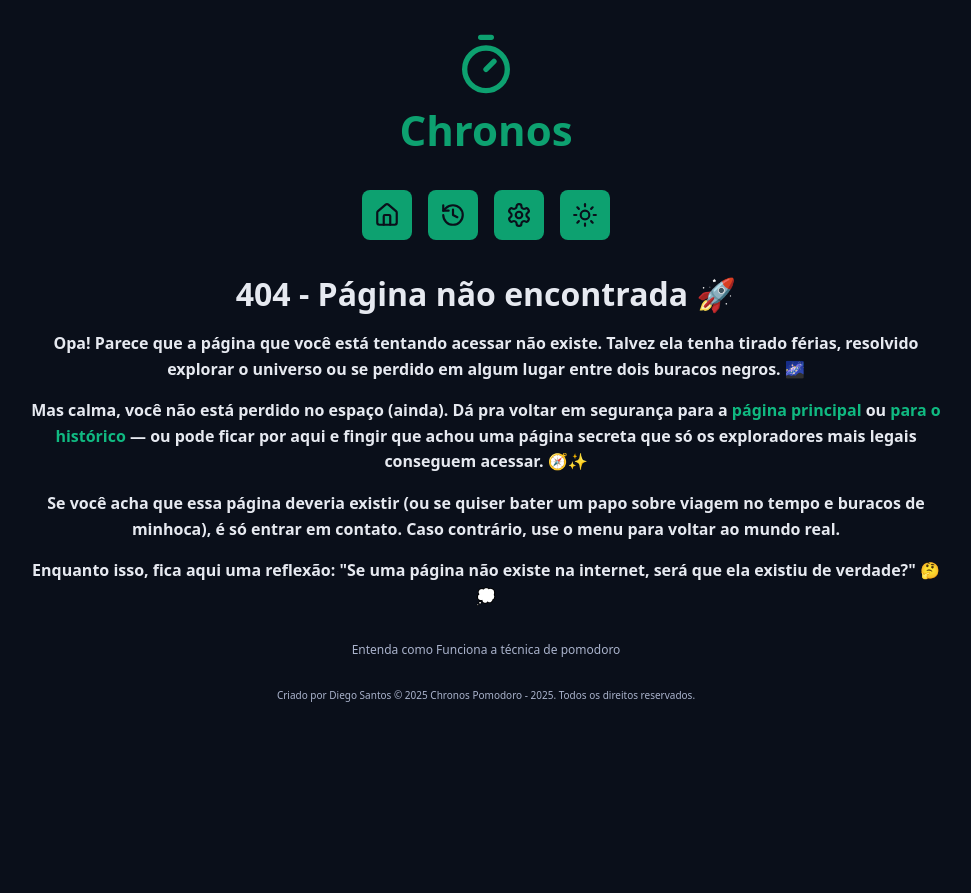
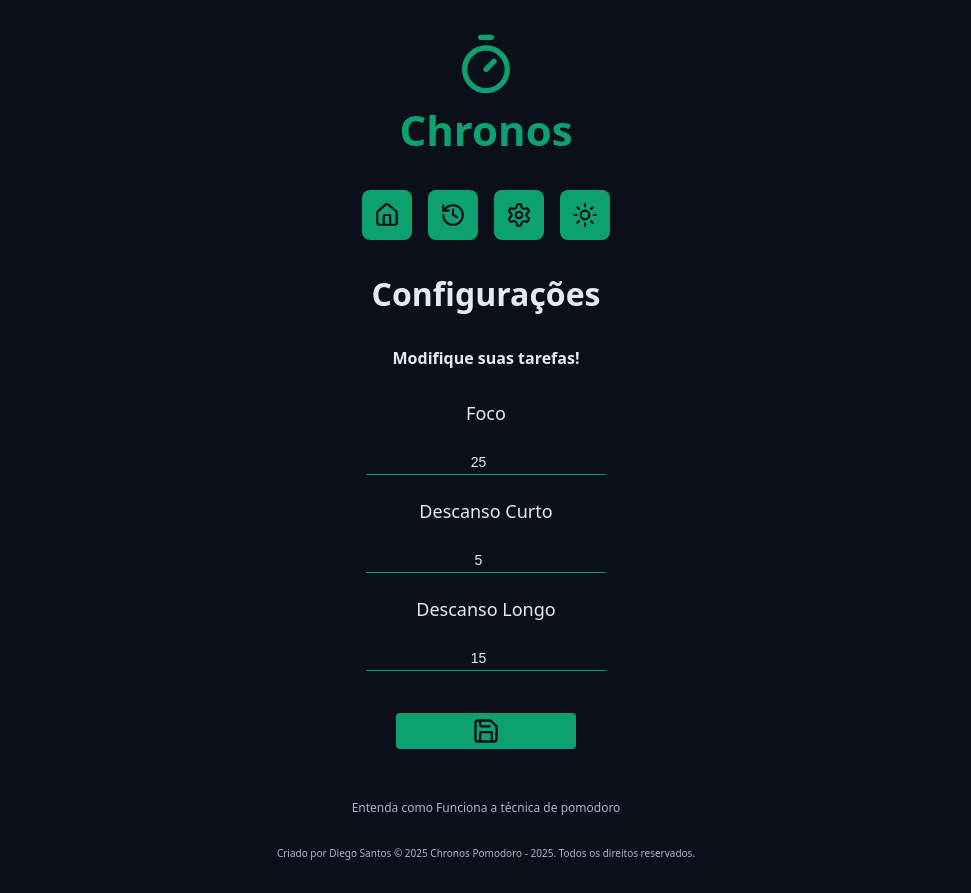
Before and after one commit to diegosantos-engtads/pomodoro-project, a React (Vite) app: page /settings in a window 1280 px wide. Shown: the whole page, without its empty margins (154-1125 px from the left). Before the commit the page ends 800 px from the top, so only its background shows below. Built offline with nearby package versions, Linux system fonts and the light colour scheme.

Commit message:
chore: final adjustments and ready for deploy

```diff
--- /dev/null
+++ b/src/components/Dialog/index.tsx
@@ -0,0 +1,31 @@
+import { ToastContentProps } from 'react-toastify';
+import { DefaultButton } from '../DefaultButton';
+import { ThumbsDownIcon, ThumbsUpIcon } from 'lucide-react';
+
+import styles from './styles.module.css';
+
+export function Dialog({ closeToast, data }: ToastContentProps<string>) {
+  return (
+    <>
+      <div className={styles.container}>
+        <p>{data}</p>
+
+        <div className={styles.buttonsContainer}>
+          <DefaultButton
+            onClick={() => closeToast(true)}
+            icon={<ThumbsUpIcon />}
+            aria-label='Confirmar ação e fechar'
+            title='Confirmar ação e fechar'
+          />
+          <DefaultButton
+            onClick={() => closeToast(false)}
+            icon={<ThumbsDownIcon />}
+            color='red'
+            aria-label='Cancelar ação e fechar'
+            title='Cancelar ação e fechar'
+          />
+        </div>
+      </div>
+    </>
+  );
+}
--- /dev/null
+++ b/src/components/Dialog/styles.module.css
@@ -0,0 +1,24 @@
+.container {
+  display: flex;
+  flex-direction: column;
+  align-items: center;
+  justify-content: center;
+  gap: 1.6rem;
+  width: 100%;
+}
+
+.buttonsContainer {
+  display: flex;
+  gap: 2rem;
+}
+
+.buttonsContainer button {
+  width: 4rem;
+  height: 4rem;
+  margin: 0;
+}
+
+.buttonsContainer svg {
+  width: 1.6rem;
+  height: 1.6rem;
+}
--- a/src/components/adapters/showMessage.ts
+++ b/src/components/adapters/showMessage.ts
@@ -1,4 +1,5 @@
 import { toast } from 'react-toastify';
+import { Dialog } from '../Dialog';
 
 export const showMessage = {
   succes: (msg: string) => toast.success(msg),
@@ -7,4 +8,17 @@ export const showMessage = {
   warning: (msg: string) => toast.warning(msg),
   info: (msg: string) => toast.info(msg),
   dismiss: () => toast.dismiss(),
+  confirm: (data: string, onClosing: (confirmation: boolean) => void) => {
+    toast(Dialog, {
+      data,
+      onClose: confirmation => {
+        if (confirmation) return onClosing(true);
+        return onClosing(false);
+      },
+      autoClose: false,
+      closeOnClick: false,
+      closeButton: false,
+      draggable: false,
+    });
+  },
 };
--- a/src/contexts/TaskContext/taskActions.ts
+++ b/src/contexts/TaskContext/taskActions.ts
@@ -1,4 +1,5 @@
 import { TaskModel } from '../../modules/TaskModel';
+import { TaskStateModel } from '../../modules/TaskStateModel';
 
 export enum TaskActionsTypes {
   START_TASK = 'START_TASK',
@@ -6,6 +7,7 @@ export enum TaskActionsTypes {
   RESET_STATE = 'RESET_STATE',
   COUNT_DOWN = 'COUNT_DOWN',
   COMPLETE_TASK = 'COMPLETE_TASK',
+  CHANGE_SETTINGS = 'COMPLETE_SETTINGS',
 }
 
 export type TaskActionsWithPayload =
@@ -16,6 +18,10 @@ export type TaskActionsWithPayload =
   | {
       type: TaskActionsTypes.COUNT_DOWN;
       payload: { secondRemaining: number };
+    }
+  | {
+      type: TaskActionsTypes.CHANGE_SETTINGS;
+      payload: TaskStateModel['config'];
     }
   | {
       type: TaskActionsTypes.INTERRUPT_TASK;
--- a/src/contexts/TaskContext/taskReducer.ts
+++ b/src/contexts/TaskContext/taskReducer.ts
@@ -62,6 +62,9 @@ export function taskReducer(
         ),
       };
     }
+    case TaskActionsTypes.CHANGE_SETTINGS: {
+      return { ...state, config: { ...action.payload } };
+    }
     default:
       return state;
   }
--- a/src/pages/AboutPomodoro/index.tsx
+++ b/src/pages/AboutPomodoro/index.tsx
@@ -1,3 +1,4 @@
+import { useEffect } from 'react';
 import { Container } from '../../components/Container';
 import { GenericHtml } from '../../components/GenericHtml';
 import { Heading } from '../../components/Heading';
@@ -5,6 +6,9 @@ import { RouterLink } from '../../components/RouterLink';
 import { MainTemplate } from '../../templates/MainTemplate';
 
 export function AboutPomodoro() {
+  useEffect(() => {
+    document.title = 'Técnica Pomodoro - Chronos';
+  }, []);
   return (
     <MainTemplate>
       <GenericHtml>
--- a/src/pages/History/index.tsx
+++ b/src/pages/History/index.tsx
@@ -9,11 +9,13 @@ import { formatDate } from '../../utils/formatDate';
 import { getTaskStatus } from '../../utils/getTaskStatus';
 import { useEffect, useState } from 'react';
 import { sortTasks, SortTasksOptions } from '../../utils/sortTasks';
+import { showMessage } from '../../components/adapters/showMessage';
 import { TaskActionsTypes } from '../../contexts/TaskContext/taskActions';
 
 export function History() {
   const { state, dispatch } = useTaskContext();
   const hasTasks = state.tasks.length > 0;
+  const [confirmCleatHistory, setConfirmClearHistory] = useState(false);
   const [sortTasksOptions, setSortTaskOptions] = useState<SortTasksOptions>(
     () => {
       return {
@@ -45,9 +47,29 @@ export function History() {
       }),
     }));
   }, [state.tasks]);
+
+  useEffect(() => {
+    if (!confirmCleatHistory) return;
+    setConfirmClearHistory(false);
+
+    dispatch({ type: TaskActionsTypes.RESET_STATE });
+  }, [confirmCleatHistory, dispatch]);
+
+  useEffect(() => {
+    return () => {
+      showMessage.dismiss();
+    };
+  }, []);
+
+  useEffect(() => {
+    document.title = 'Histórico - Chronos';
+  }, []);
+
   function handrleResetHistory() {
-    if (!confirm('Tem certeza que deseja apagar o histórico')) return;
-    dispatch({ type: TaskActionsTypes.RESET_STATE });
+    showMessage.dismiss();
+    showMessage.confirm('Tem Certeza?', confirmation => {
+      setConfirmClearHistory(confirmation);
+    });
   }
   return (
     <MainTemplate>
--- a/src/pages/Home/index.tsx
+++ b/src/pages/Home/index.tsx
@@ -1,9 +1,13 @@
+import { useEffect } from 'react';
 import { Container } from '../../components/Container';
 import { CountDown } from '../../components/CountDown';
 import { MainForm } from '../../components/MainForm';
 import { MainTemplate } from '../../templates/MainTemplate';
 
 export function Home() {
+  useEffect(() => {
+    document.title = 'Chronos';
+  }, []);
   return (
     <MainTemplate>
       <Container>
--- a/src/pages/NotFound/index.tsx
+++ b/src/pages/NotFound/index.tsx
@@ -1,3 +1,4 @@
+import { useEffect } from 'react';
 import { Container } from '../../components/Container';
 import { GenericHtml } from '../../components/GenericHtml';
 import { Heading } from '../../components/Heading';
@@ -5,6 +6,9 @@ import { RouterLink } from '../../components/RouterLink';
 import { MainTemplate } from '../../templates/MainTemplate';
 
 export function NotFound() {
+  useEffect(() => {
+    document.title = 'Página não encontrada - Chronos';
+  }, []);
   return (
     <MainTemplate>
       <Container>
--- /dev/null
+++ b/src/pages/Settings/index.tsx
@@ -0,0 +1,120 @@
+import { SaveIcon } from 'lucide-react';
+import { Container } from '../../components/Container';
+import { DefaultButton } from '../../components/DefaultButton';
+import { DefaultInput } from '../../components/DefaultInput';
+import { Heading } from '../../components/Heading';
+import { MainTemplate } from '../../templates/MainTemplate';
+import { useEffect, useRef } from 'react';
+import { useTaskContext } from '../../contexts/TaskContext/useTaskContext';
+import { showMessage } from '../../components/adapters/showMessage';
+import { TaskActionsTypes } from '../../contexts/TaskContext/taskActions';
+
+export function Settings() {
+  useEffect(() => {
+    document.title = 'Configurações - Chronos';
+  }, []);
+
+  const { state, dispatch } = useTaskContext();
+  const workTimeInput = useRef<HTMLInputElement>(null);
+  const shortTimeInput = useRef<HTMLInputElement>(null);
+  const longTimeInput = useRef<HTMLInputElement>(null);
+
+  function handleSaveSettings(e: React.FormEvent<HTMLFormElement>) {
+    e.preventDefault();
+    showMessage.dismiss();
+
+    const formErrors: string[] = [];
+
+    const workTime = Number(workTimeInput.current?.value);
+    const shortBreakTime = Number(shortTimeInput.current?.value);
+    const longBreakTime = Number(longTimeInput.current?.value);
+
+    if (isNaN(workTime) || isNaN(shortBreakTime) || isNaN(longBreakTime))
+      formErrors.push('Informe apenas números válidos.');
+
+    if (workTime < 1 || workTime > 99)
+      formErrors.push('O tempo de foco deve ser entre 1 e 99 minutos.');
+
+    if (shortBreakTime < 1 || shortBreakTime > 30)
+      formErrors.push('O descanso curto deve ser entre 1 e 30 minutos.');
+
+    if (longBreakTime < 1 || longBreakTime > 60)
+      formErrors.push('O descanso longo deve ser entre 1 e 60 minutos.');
+
+    if (formErrors.length > 0) {
+      formErrors.forEach(error => showMessage.error(error));
+      return;
+    }
+
+    dispatch({
+      type: TaskActionsTypes.CHANGE_SETTINGS,
+      payload: {
+        workTime,
+        shortBreakTime,
+        longBreakTime,
+      },
+    });
+    showMessage.succes('Configurações salvas.');
+  }
+
+  return (
+    <MainTemplate>
+      <Container>
+        <Heading>Configurações</Heading>
+      </Container>
+
+      <Container>
+        <p>Modifique suas tarefas!</p>
+      </Container>
+
+      <Container>
+        <form
+          onSubmit={handleSaveSettings}
+          style={{ width: '100%', alignItems: 'center', textAlign: 'center' }}
+          action=''
+          className='form'
+        >
+          <div style={{ minWidth: '24rem' }} className='formRow'>
+            <DefaultInput
+              id='workTime'
+              labelText='Foco'
+              ref={workTimeInput}
+              defaultValue={state.config.workTime}
+              type='number'
+              min='1'
+              max='99'
+            />
+          </div>
+          <div style={{ minWidth: '24rem' }} className='formRow'>
+            <DefaultInput
+              id='shortBreakTime'
+              labelText='Descanso Curto'
+              ref={shortTimeInput}
+              defaultValue={state.config.shortBreakTime}
+              type='number'
+              min='1'
+              max='30'
+            />
+          </div>
+          <div style={{ minWidth: '24rem' }} className='formRow'>
+            <DefaultInput
+              id='longBreakTime'
+              labelText='Descanso Longo'
+              ref={longTimeInput}
+              defaultValue={state.config.longBreakTime}
+              type='number'
+              min='1'
+              max='99'
+            />
+          </div>
+          <div style={{ minWidth: '24rem' }} className='formRow'>
+            <DefaultButton
+              icon={<SaveIcon />}
+              aria-label='Salvar Configurações'
+            />
+          </div>
+        </form>
+      </Container>
+    </MainTemplate>
+  );
+}
--- a/src/routers/MainRouter/index.tsx
+++ b/src/routers/MainRouter/index.tsx
@@ -4,6 +4,7 @@ import { AboutPomodoro } from '../../pages/AboutPomodoro';
 import { Home } from '../../pages/Home';
 import { useEffect } from 'react';
 import { History } from '../../pages/History';
+import { Settings } from '../../pages/Settings';
 
 function ScrollToTop() {
   const { pathname } = useLocation();
@@ -21,6 +22,7 @@ export function MainRouter() {
       <Routes>
         <Route path='/' element={<Home />} />
         <Route path='/history' element={<History />} />
+        <Route path='/settings' element={<Settings />} />
         <Route path='/about-pomodoro' element={<AboutPomodoro />} />
         <Route path='*' element={<NotFound />} />
       </Routes>
```
Also changed, not shown: vercel.json (added).
